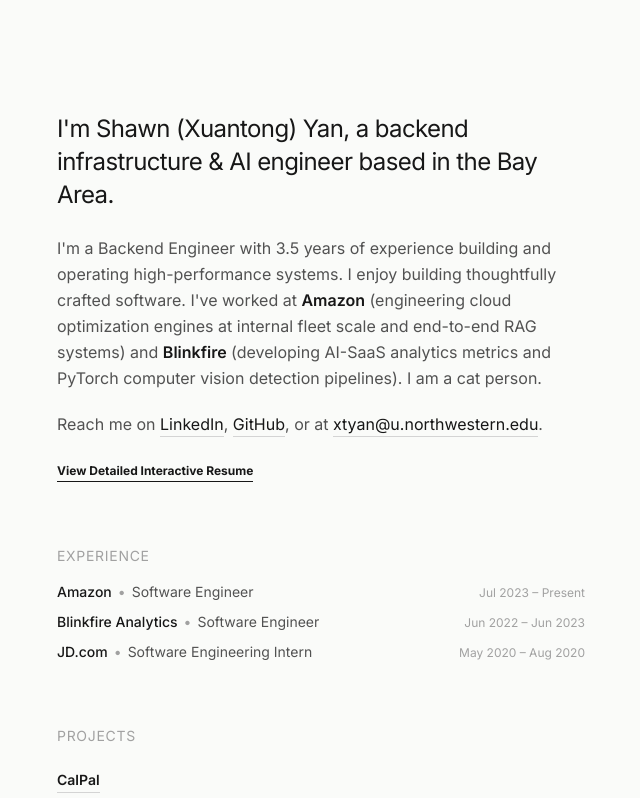
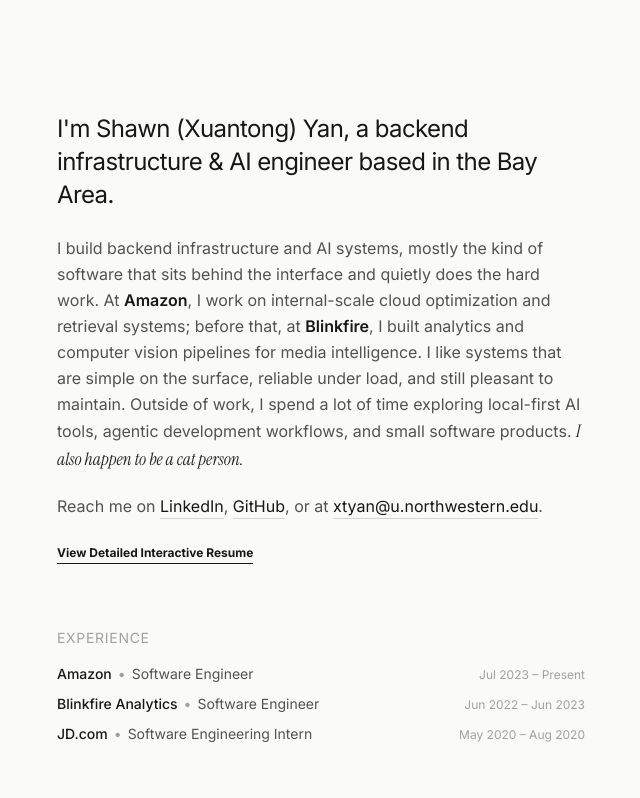
Before and after one commit to yanxuantong/myWeb, a React (Vite) app: page / in a window 1280 px wide. Shown: the top 798 px of the page, without its empty margins (319-959 px from the left). Built offline with nearby package versions, Linux system fonts and the light colour scheme.

Commit message:
Refine homepage intro copy

```diff
--- a/src/components/Header.tsx
+++ b/src/components/Header.tsx
@@ -22,11 +22,10 @@ export const Header: React.FC<HeaderProps> = ({ onOpenResume }) => {
 
       <div className="space-y-5 text-neutral-600 leading-relaxed text-sm sm:text-base font-light">
         <p>
-          I'm a Backend Engineer with 3.5 years of experience building and operating high-performance systems.
-          I enjoy building thoughtfully crafted software. I've worked at{' '}
-          <span className="text-neutral-900 font-semibold">Amazon</span> (engineering cloud optimization engines at internal fleet scale and end-to-end RAG systems) and{' '}
-          <span className="text-neutral-900 font-semibold">Blinkfire</span> (developing AI-SaaS analytics metrics and PyTorch computer vision detection pipelines).
-          I am a cat person.
+          I build backend infrastructure and AI systems, mostly the kind of software that sits behind the interface and quietly does the hard work. At{' '}
+          <span className="text-neutral-900 font-semibold">Amazon</span>, I work on internal-scale cloud optimization and retrieval systems; before that, at{' '}
+          <span className="text-neutral-900 font-semibold">Blinkfire</span>, I built analytics and computer vision pipelines for media intelligence. I like systems that are simple on the surface, reliable under load, and still pleasant to maintain. Outside of work, I spend a lot of time exploring local-first AI tools, agentic development workflows, and small software products.{' '}
+          <span className="font-cat text-[1.08em] italic text-neutral-800">I also happen to be a cat person.</span>
         </p>
 
         <p>
--- a/src/index.css
+++ b/src/index.css
@@ -1,4 +1,4 @@
-@import url('https://fonts.googleapis.com/css2?family=Inter:wght@400;500;600;700&display=swap');
+@import url('https://fonts.googleapis.com/css2?family=Instrument+Serif:ital@0;1&family=Inter:wght@400;500;600;700&display=swap');
 @import "tailwindcss";
 
 @theme {
@@ -12,3 +12,7 @@ body {
   font-family: var(--font-sans);
   background-color: #fafbf9; /* Warm, highly refined understated white matching premium personal websites */
 }
+
+.font-cat {
+  font-family: "Instrument Serif", Georgia, serif;
+}
```
